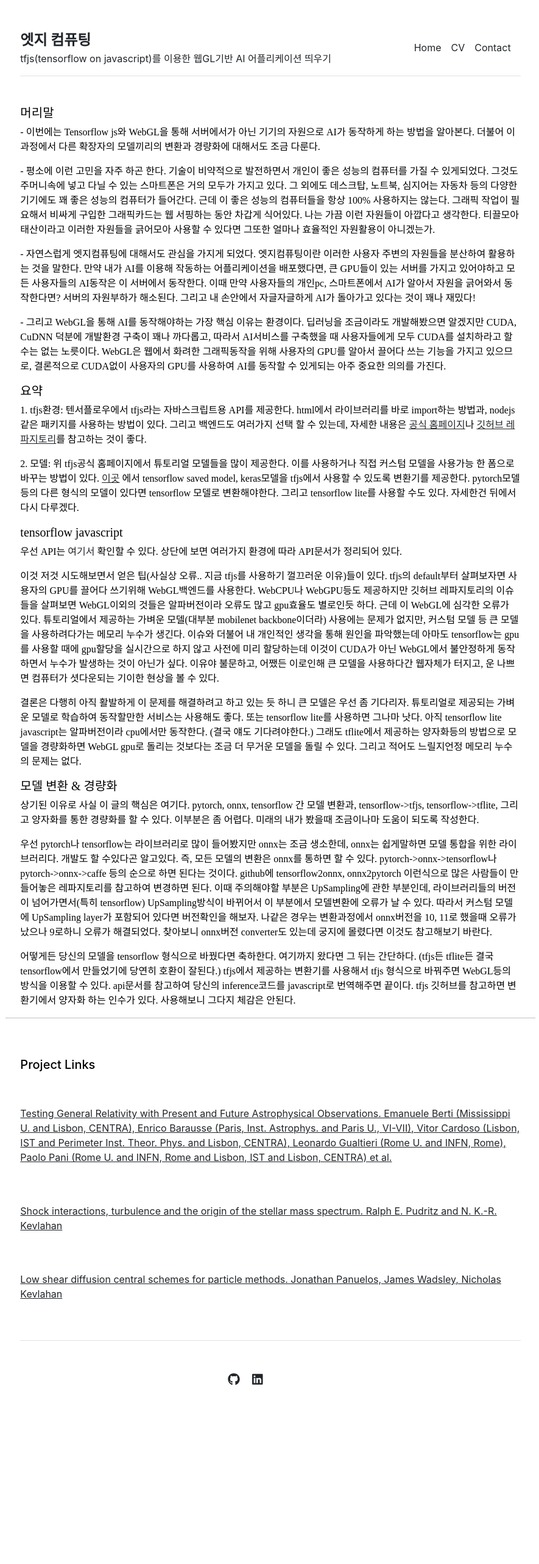
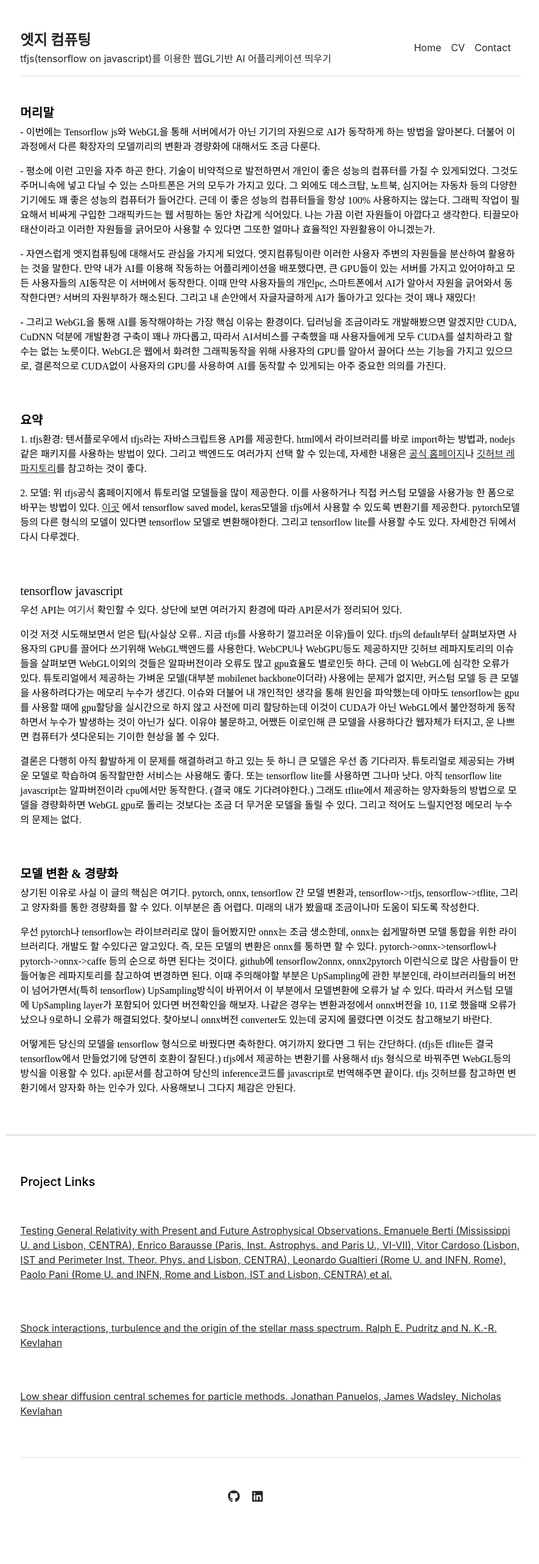
Before and after one commit to HyeongminMoon/tfjs_Edge-computing-by-inference-AImodel-on-WebGL, a Jekyll site: the page built from index.md, in a window 1280 px wide. Shown: the whole page at 61% size, without its empty margins (196-1081 px from the left). Built offline with Jekyll 4.4.1, drawn with Linux system fonts in a browser that asks for light colours; some web fonts are replaced; before the commit the page ends 2373 px from its top, so only the background shows below that.

Commit message:
Update publications.html

```diff
--- a/_includes/publications.html
+++ b/_includes/publications.html
@@ -15,7 +15,7 @@
 
 {% if page.title == "Home" %}
 
-<h5 class="jm-font"> 머리말 </h5>
+<h5 class="jm-font"> <b>머리말</b> </h5>
 <p class="jm-font"> - 이번에는 Tensorflow js와 WebGL을 통해 서버에서가 아닌 기기의 자원으로 AI가 동작하게 하는 방법을 알아본다. 더불어 이 과정에서 다른 확장자의 모델끼리의 변환과
                       경량화에 대해서도 조금 다룬다.</p>
 <p class="jm-font"> - 평소에 이런 고민을 자주 하곤 한다. 기술이 비약적으로 발전하면서 개인이 좋은 성능의 컴퓨터를 가질 수 있게되었다. 그것도 주머니속에 넣고 다닐 수 있는 스마트폰은
@@ -28,13 +28,15 @@
 <p class="jm-font"> - 그리고 WebGL을 통해 AI를 동작해야하는 가장 핵심 이유는 환경이다. 딥러닝을 조금이라도 개발해봤으면 알겠지만 CUDA, CuDNN 덕분에 개발환경 구축이 꽤나 까다롭고,
                       따라서 AI서비스를 구축했을 때 사용자들에게 모두 CUDA를 설치하라고 할 수는 없는 노릇이다. WebGL은 웹에서 화려한 그래픽동작을 위해 사용자의 GPU를 알아서 끌어다 쓰는
                       기능을 가지고 있으므로, 결론적으로 CUDA없이 사용자의 GPU를 사용하여 AI를 동작할 수 있게되는 아주 중요한 의의를 가진다.</p>
+<br></br>
 
-<h5 class="jm-font"> 요약 </h5>
+<h5 class="jm-font"> <b>요약</b> </h5>
 <p class="jm-font"> 1. tfjs환경: 텐서플로우에서 tfjs라는 자바스크립트용 API를 제공한다. html에서 라이브러리를 바로 import하는 방법과, nodejs같은 패키지를 사용하는 방법이 있다.
     그리고 백엔드도 여러가지 선택 할 수 있는데, 자세한 내용은 <a href="https://www.tensorflow.org/js?hl=ko">공식 홈페이지</a>나 <a href="https://github.com/tensorflow/tfjs">깃허브 레파지토리</a>를 참고하는 것이 좋다.</p>
 <p class="jm-font"> 2. 모델: 위 tfjs공식 홈페이지에서 튜토리얼 모델들을 많이 제공한다. 이를 사용하거나 직접 커스텀 모델을 사용가능 한 폼으로 바꾸는 방법이 있다. <a href="https://www.tensorflow.org/js/guide/conversion?hl=ko">이곳</a>
     에서 tensorflow saved model, keras모델을 tfjs에서 사용할 수 있도록 변환기를 제공한다. pytorch모델 등의 다른 형식의 모델이 있다면 tensorflow 모델로 변환해야한다. 그리고 tensorflow lite를 사용할 수도 있다.
     자세한건 뒤에서 다시 다루겠다.</p>
+<br></br>
 
 <h5 class="jm-font"> tensorflow javascript </h5>
 <p class="jm-font"> 우선 API는 <a herf="https://js.tensorflow.org/api/latest/">여기서</a> 확인할 수 있다. 상단에 보면 여러가지 환경에 따라 API문서가 정리되어 있다.</p>
@@ -46,8 +48,9 @@
 <p class="jm-font"> 결론은 다행히 아직 활발하게 이 문제를 해결하려고 하고 있는 듯 하니 큰 모델은 우선 좀 기다리자. 튜토리얼로 제공되는 가벼운 모델로 학습하여 동작할만한 서비스는 사용해도 좋다.
     또는 tensorflow lite를 사용하면 그나마 낫다. 아직 tensorflow lite javascript는 알파버전이라 cpu에서만 동작한다. (결국 얘도 기다려야한다.) 그래도 tflite에서 제공하는 양자화등의 방법으로 모델을 경량화하면
     WebGL gpu로 돌리는 것보다는 조금 더 무거운 모델을 돌릴 수 있다. 그리고 적어도 느릴지언정 메모리 누수의 문제는 없다.</p>
+<br></br>
 
-<h5 class="jm-font"> 모델 변환 & 경량화 </h5>
+<h5 class="jm-font"> <b>모델 변환 & 경량화</b> </h5>
 <p class="jm-font"> 상기된 이유로 사실 이 글의 핵심은 여기다. pytorch, onnx, tensorflow 간 모델 변환과, tensorflow->tfjs, tensorflow->tflite, 그리고 양자화를 통한 경량화를 할 수 있다.
     이부분은 좀 어렵다. 미래의 내가 봤을때 조금이나마 도움이 되도록 작성한다.</p>
 <p class="jm-font"> 우선 pytorch나 tensorflow는 라이브러리로 많이 들어봤지만 onnx는 조금  생소한데, onnx는 쉽게말하면 모델 통합을 위한 라이브러리다. 개발도 할 수있다곤 알고있다. 즉, 모든 모델의 변환은 onnx를 통하면 할 수 있다.
@@ -59,6 +62,7 @@
     tfjs에서 제공하는 변환기를 사용해서 tfjs 형식으로 바꿔주면 WebGL등의 방식을 이용할 수 있다. api문서를 참고하여 당신의 inference코드를 javascript로 번역해주면 끝이다. tfjs 깃허브를 참고하면
     변환기에서 양자화 하는 인수가 있다. 사용해보니 그다지 체감은 안된다.</p>
 <p class="jm-font"> </p>
+<br></br>
 
 <div class="row g-5 mb-5" style="text-align:left">
 <hr width = "90%" color = "black">
```
